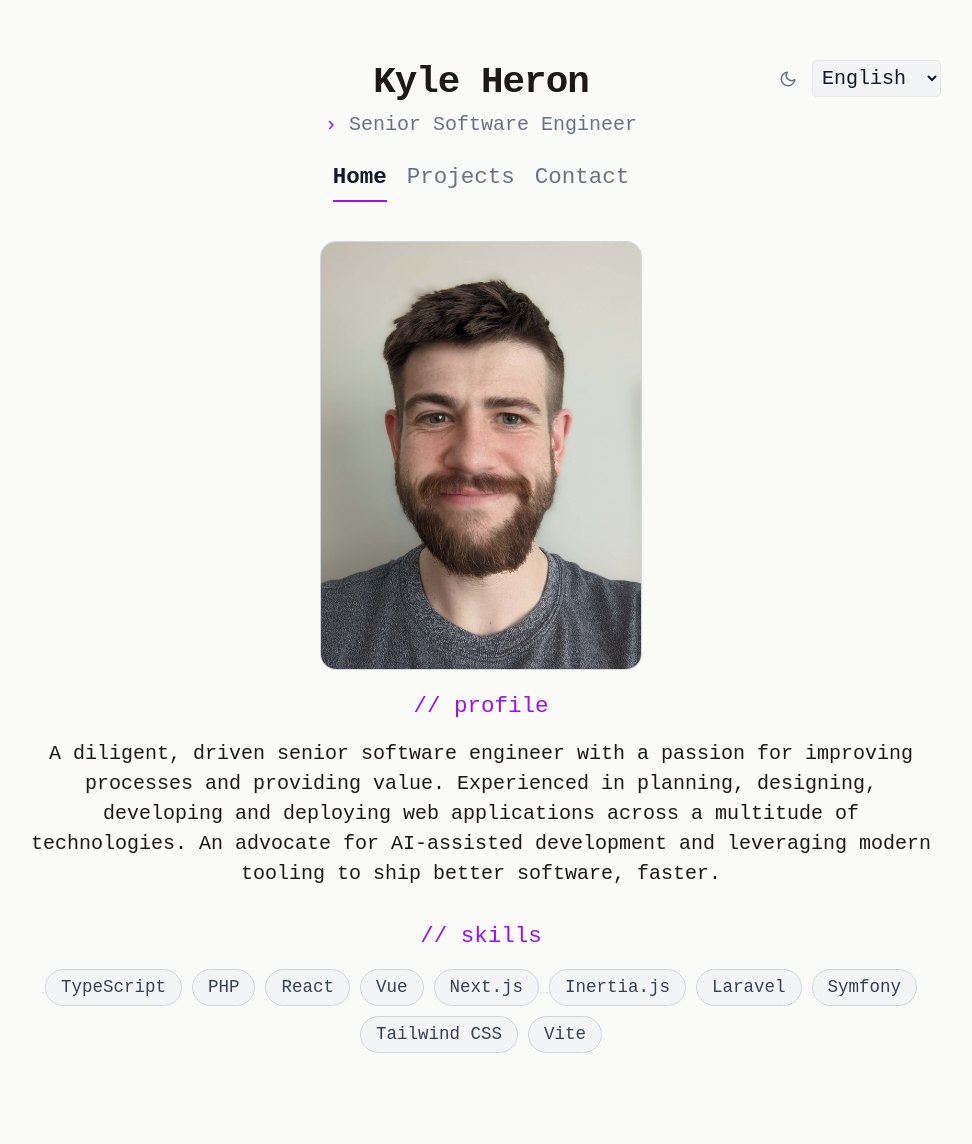
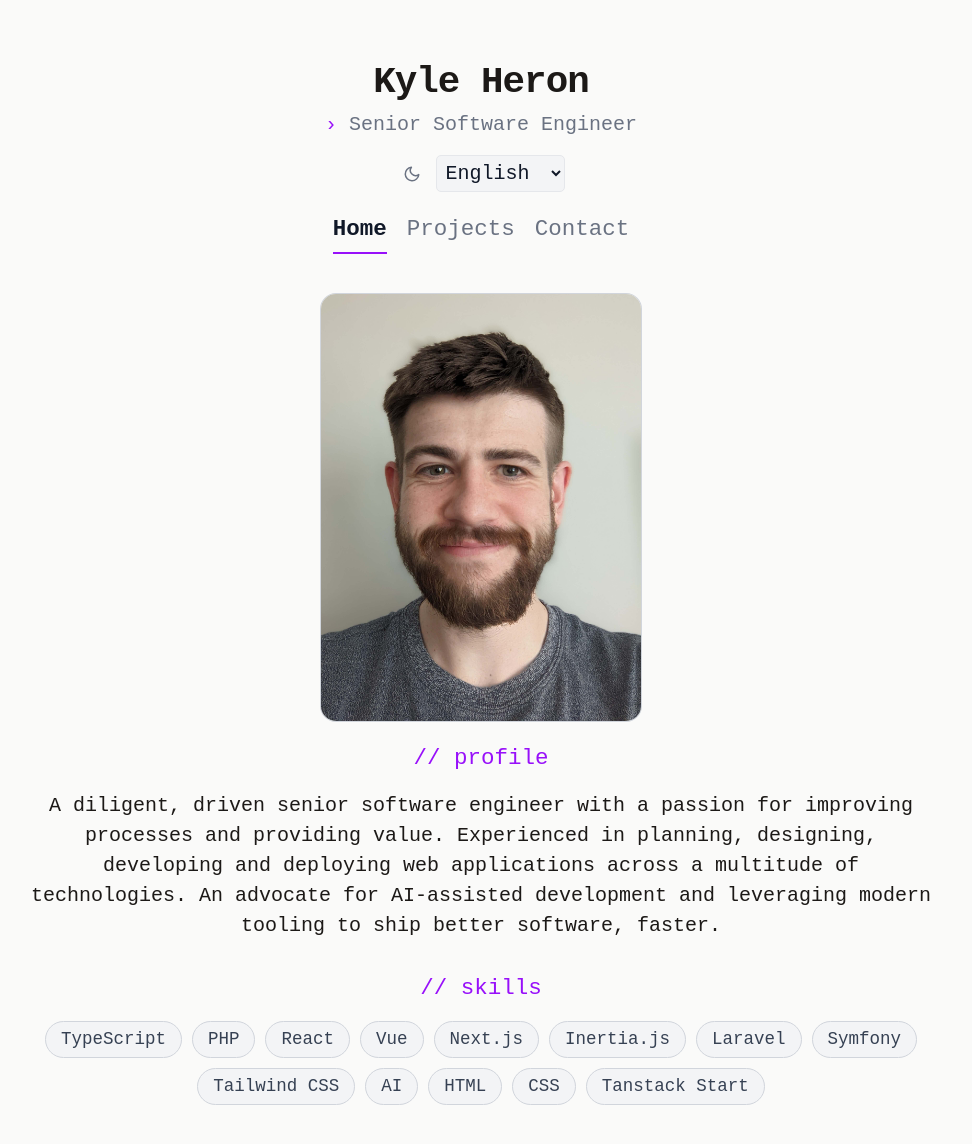
Before and after one commit to kyher/kyher.github.io, a React (Vite) app: page / in a window 1280 px wide. Shown: the top 1144 px of the page, without its empty margins (159-1131 px from the left). Before the commit the page ends 1113 px from the top, so only its background shows below. Built offline with nearby package versions, Linux system fonts and the light colour scheme.

Commit message:
Update header and add more skills

```diff
--- a/src/App.tsx
+++ b/src/App.tsx
@@ -18,7 +18,10 @@
   "Laravel",
   "Symfony",
   "Tailwind CSS",
-  "Vite",
+  "AI",
+  "HTML",
+  "CSS",
+  "Tanstack Start",
 ];
 
 function App() {
@@ -40,7 +43,7 @@
 
   return (
     <main className="max-w-3xl m-auto p-4">
-      <div className="relative flex justify-center mb-2">
+      <div className="flex flex-col items-center gap-3 mb-2">
         <div className="text-center">
           <h1 className="text-3xl font-bold tracking-tight">Kyle Heron</h1>
           <p className="text-gray-500 dark:text-gray-400 text-base mt-1">
@@ -48,7 +51,7 @@
             Senior Software Engineer
           </p>
         </div>
-        <div className="absolute right-0 top-0 flex items-center gap-2">
+        <div className="flex items-center gap-2">
           <ThemeToggle isDark={isDark} onToggle={() => setIsDark(!isDark)} />
           <LanguageSelect />
         </div>
```
